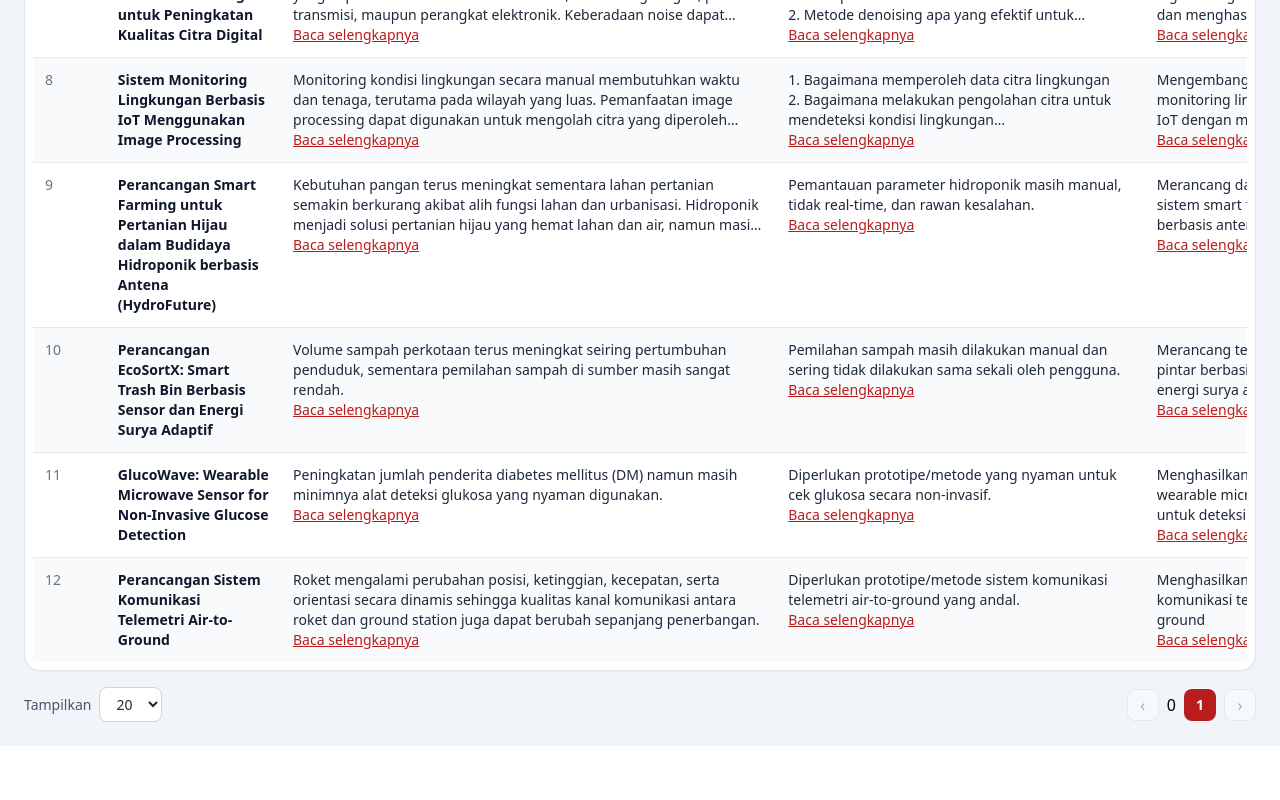
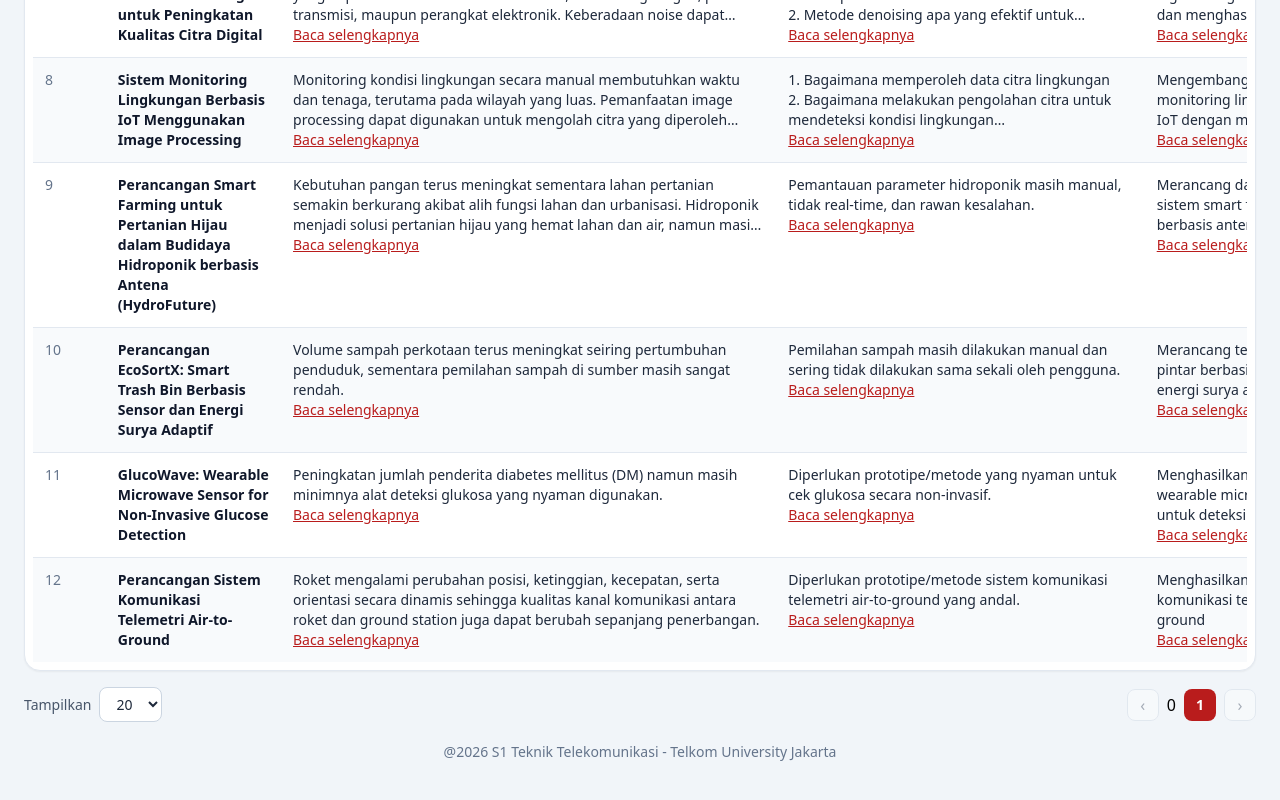
Before and after one commit to panduKedul/Tel-U_Jakarta, a React (Vite) app: page /topik in a window 1280 px wide. Shown: the part 957-1757 px from the top of the page. Before the commit the page ends 1703 px from the top, so only its background shows below. Built offline with nearby package versions, Linux system fonts and the light colour scheme; no server answers.

Commit message:
feat: footer @2026 S1 Teknik Telekomunikasi di Topik + Admin

```diff
--- /dev/null
+++ b/src/components/Footer.jsx
@@ -0,0 +1,7 @@
+export default function Footer() {
+  return (
+    <footer className="w-full px-6 py-5 text-center text-sm text-slate-500">
+      @2026 S1 Teknik Telekomunikasi - Telkom University Jakarta
+    </footer>
+  );
+}
--- a/src/pages/Admin.jsx
+++ b/src/pages/Admin.jsx
@@ -3,6 +3,7 @@ import { useNavigate, Link } from "react-router-dom";
 import { supabase } from "../lib/supabase";
 import { getSession, logout } from "../lib/auth";
 import { parseExcel } from "../lib/excel";
+import Footer from "../components/Footer";
 
 export default function Admin() {
   const nav = useNavigate();
@@ -135,6 +136,7 @@ export default function Admin() {
             </div>
           )}
         </div>
+        <Footer />
       </main>
       {showConfirm && (
         <div className="fixed inset-0 bg-slate-900/60 flex items-center justify-center p-4">
--- a/src/pages/Topics.jsx
+++ b/src/pages/Topics.jsx
@@ -3,6 +3,7 @@ import { Link } from "react-router-dom";
 import TopicTable from "../components/TopicTable";
 import SearchBar from "../components/SearchBar";
 import Pagination from "../components/Pagination";
+import Footer from "../components/Footer";
 import topics from "../data/topics.json";
 
 export function filterTopics(all, q) {
@@ -86,6 +87,7 @@ export default function Topics() {
           </label>
           <Pagination page={Math.min(page, pages)} pages={pages} onChange={setPage} />
         </div>
+        <Footer />
       </main>
     </div>
   );
```
